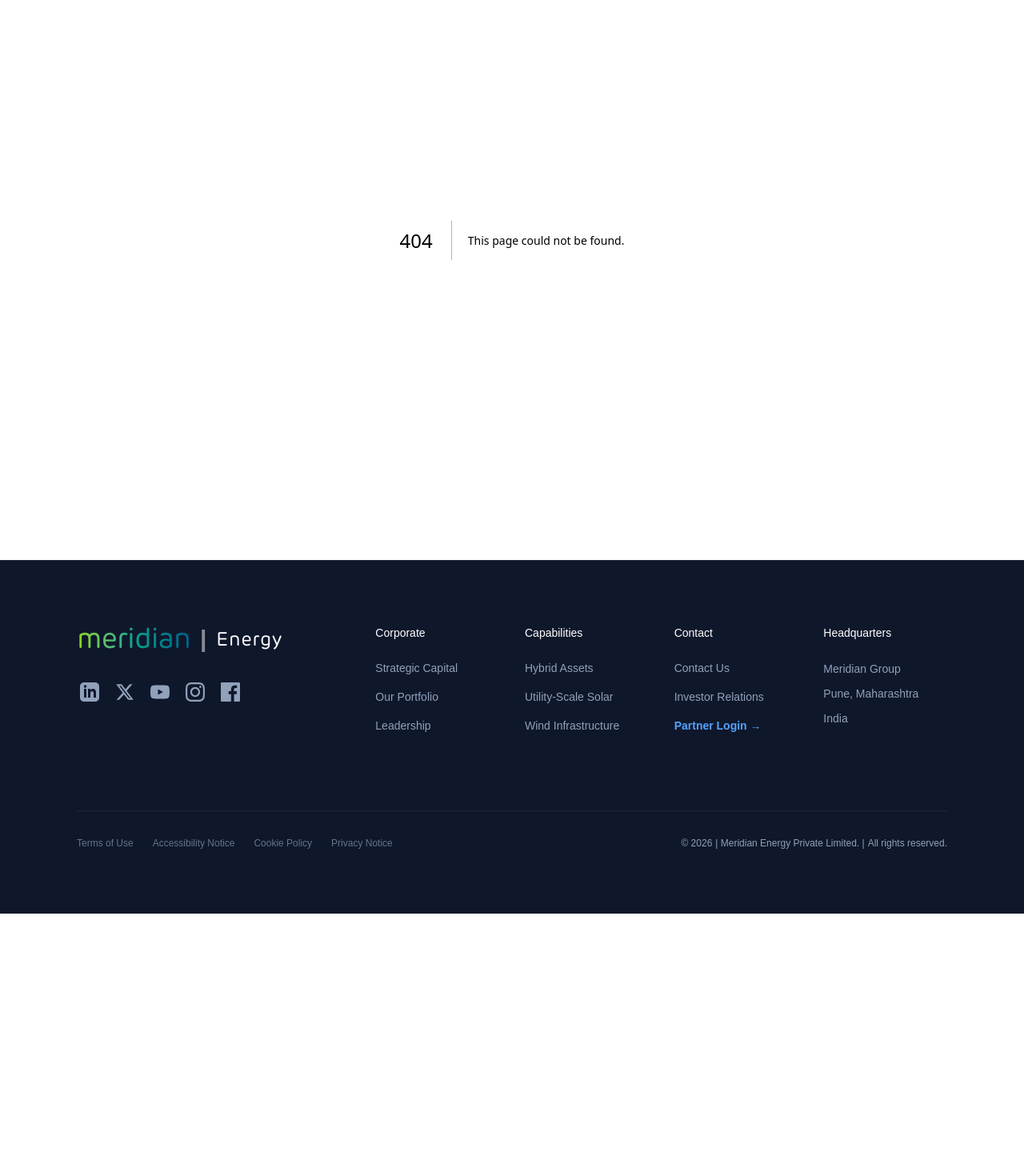
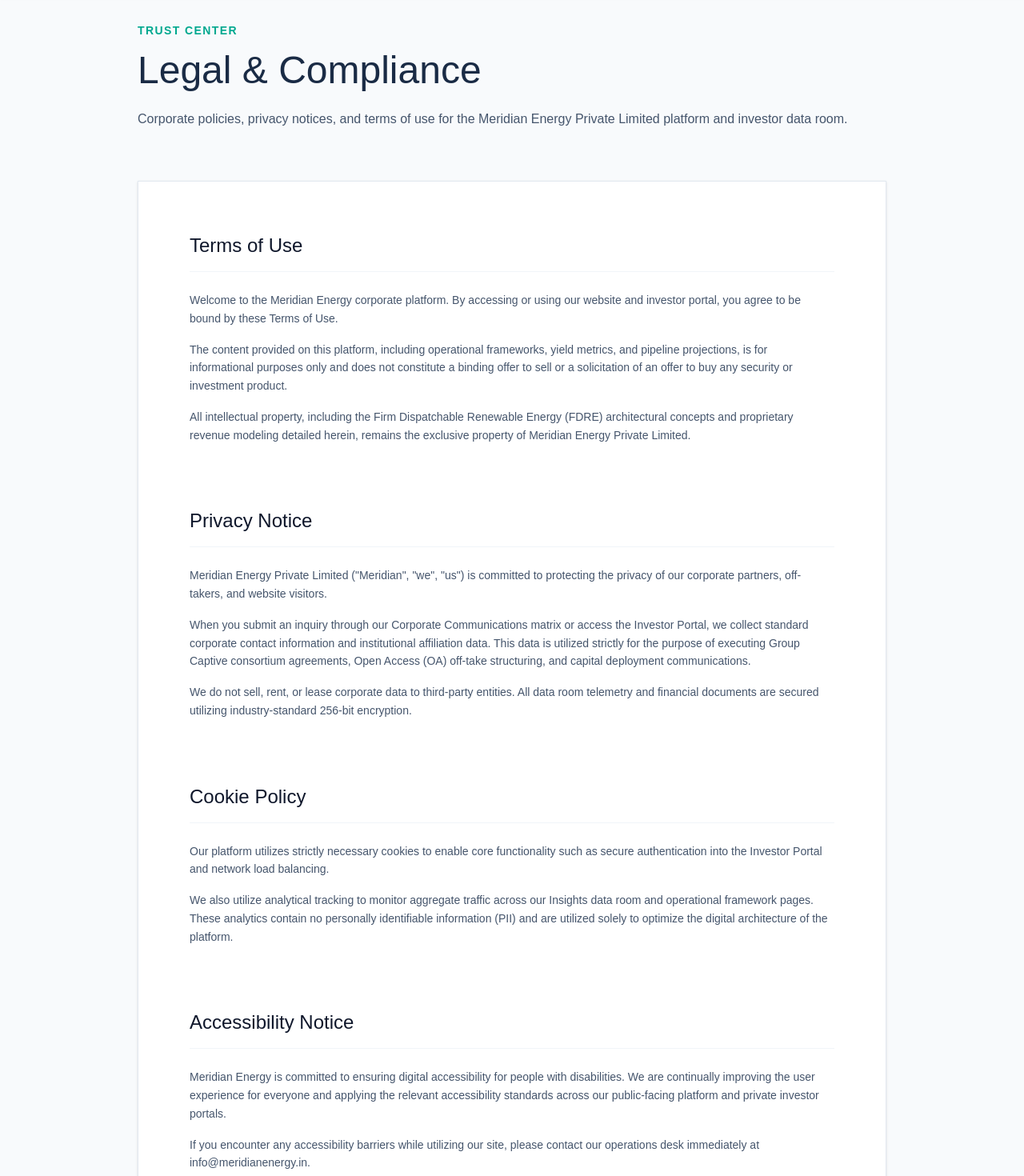
Before and after one commit to diwakar820-hash/meridian-energy-web, a Next.js app: page /legal in a window 1280 px wide. Before the commit this address had no page. Shown: the part 100-1570 px from the top of the page at 80% size. Before the commit the page ends 1242 px from the top, so only its background shows below. Built offline with nearby package versions, Linux system fonts and the light colour scheme.

Commit message:
Built centralized Trust Center and wired footer legal compliance links.

```diff
--- a/app/components/Footer.tsx
+++ b/app/components/Footer.tsx
@@ -19,7 +19,7 @@ export default function Footer() {
                 </span>
                 {/* Subtle White Divider */}
                 <span className="text-3xl font-semibold text-white/50 mx-3 pb-1">|</span>
-                {/* Solid White 'Renewables' */}
+                {/* Solid White 'Energy' */}
                 <span className="font-meridian text-2xl text-white tracking-wide group-hover:opacity-80 transition-opacity">
                   Energy
                 </span>
@@ -92,10 +92,10 @@ export default function Footer() {
         <div className="mt-24 pt-8 border-t border-slate-800 flex flex-col lg:flex-row justify-between items-start lg:items-center text-xs text-slate-500 space-y-6 lg:space-y-0">
 
           <div className="flex flex-wrap gap-6">
-            <Link href="#" className="hover:text-slate-300 transition">Terms of Use</Link>
-            <Link href="#" className="hover:text-slate-300 transition">Accessibility Notice</Link>
-            <Link href="#" className="hover:text-slate-300 transition">Cookie Policy</Link>
-            <Link href="#" className="hover:text-slate-300 transition">Privacy Notice</Link>
+            <Link href="/legal#terms" className="hover:text-slate-300 transition">Terms of Use</Link>
+            <Link href="/legal#accessibility" className="hover:text-slate-300 transition">Accessibility Notice</Link>
+            <Link href="/legal#cookies" className="hover:text-slate-300 transition">Cookie Policy</Link>
+            <Link href="/legal#privacy" className="hover:text-slate-300 transition">Privacy Notice</Link>
           </div>
 
           <div className="flex gap-1 text-slate-400">
--- /dev/null
+++ b/app/legal/page.tsx
@@ -0,0 +1,60 @@
+import Link from "next/link";
+
+export default function LegalPage() {
+  return (
+    <main className="min-h-screen bg-slate-50 text-slate-900 font-sans pt-32 pb-24">
+      <div className="max-w-[1000px] mx-auto px-8">
+
+        <div className="mb-16">
+          <p className="text-[#00A88F] font-bold tracking-widest uppercase text-sm mb-4">Trust Center</p>
+          <h1 className="text-4xl md:text-5xl font-light text-[#1A2B45] mb-6">Legal & Compliance</h1>
+          <p className="text-slate-600 leading-relaxed">
+            Corporate policies, privacy notices, and terms of use for the Meridian Energy Private Limited platform and investor data room.
+          </p>
+        </div>
+
+        <div className="bg-white border border-slate-200 shadow-sm p-10 md:p-16 space-y-20">
+
+          {/* TERMS OF USE */}
+          <section id="terms" className="scroll-mt-32">
+            <h2 className="text-2xl font-medium text-slate-900 mb-6 border-b border-slate-100 pb-4">Terms of Use</h2>
+            <div className="space-y-4 text-sm text-slate-600 leading-relaxed">
+              <p>Welcome to the Meridian Energy corporate platform. By accessing or using our website and investor portal, you agree to be bound by these Terms of Use.</p>
+              <p>The content provided on this platform, including operational frameworks, yield metrics, and pipeline projections, is for informational purposes only and does not constitute a binding offer to sell or a solicitation of an offer to buy any security or investment product.</p>
+              <p>All intellectual property, including the Firm Dispatchable Renewable Energy (FDRE) architectural concepts and proprietary revenue modeling detailed herein, remains the exclusive property of Meridian Energy Private Limited.</p>
+            </div>
+          </section>
+
+          {/* PRIVACY NOTICE */}
+          <section id="privacy" className="scroll-mt-32">
+            <h2 className="text-2xl font-medium text-slate-900 mb-6 border-b border-slate-100 pb-4">Privacy Notice</h2>
+            <div className="space-y-4 text-sm text-slate-600 leading-relaxed">
+              <p>Meridian Energy Private Limited ("Meridian", "we", "us") is committed to protecting the privacy of our corporate partners, off-takers, and website visitors.</p>
+              <p>When you submit an inquiry through our Corporate Communications matrix or access the Investor Portal, we collect standard corporate contact information and institutional affiliation data. This data is utilized strictly for the purpose of executing Group Captive consortium agreements, Open Access (OA) off-take structuring, and capital deployment communications.</p>
+              <p>We do not sell, rent, or lease corporate data to third-party entities. All data room telemetry and financial documents are secured utilizing industry-standard 256-bit encryption.</p>
+            </div>
+          </section>
+
+          {/* COOKIE POLICY */}
+          <section id="cookies" className="scroll-mt-32">
+            <h2 className="text-2xl font-medium text-slate-900 mb-6 border-b border-slate-100 pb-4">Cookie Policy</h2>
+            <div className="space-y-4 text-sm text-slate-600 leading-relaxed">
+              <p>Our platform utilizes strictly necessary cookies to enable core functionality such as secure authentication into the Investor Portal and network load balancing.</p>
+              <p>We also utilize analytical tracking to monitor aggregate traffic across our Insights data room and operational framework pages. These analytics contain no personally identifiable information (PII) and are utilized solely to optimize the digital architecture of the platform.</p>
+            </div>
+          </section>
+
+          {/* ACCESSIBILITY NOTICE */}
+          <section id="accessibility" className="scroll-mt-32">
+            <h2 className="text-2xl font-medium text-slate-900 mb-6 border-b border-slate-100 pb-4">Accessibility Notice</h2>
+            <div className="space-y-4 text-sm text-slate-600 leading-relaxed">
+              <p>Meridian Energy is committed to ensuring digital accessibility for people with disabilities. We are continually improving the user experience for everyone and applying the relevant accessibility standards across our public-facing platform and private investor portals.</p>
+              <p>If you encounter any accessibility barriers while utilizing our site, please contact our operations desk immediately at info@meridianenergy.in.</p>
+            </div>
+          </section>
+
+        </div>
+      </div>
+    </main>
+  );
+}
```
